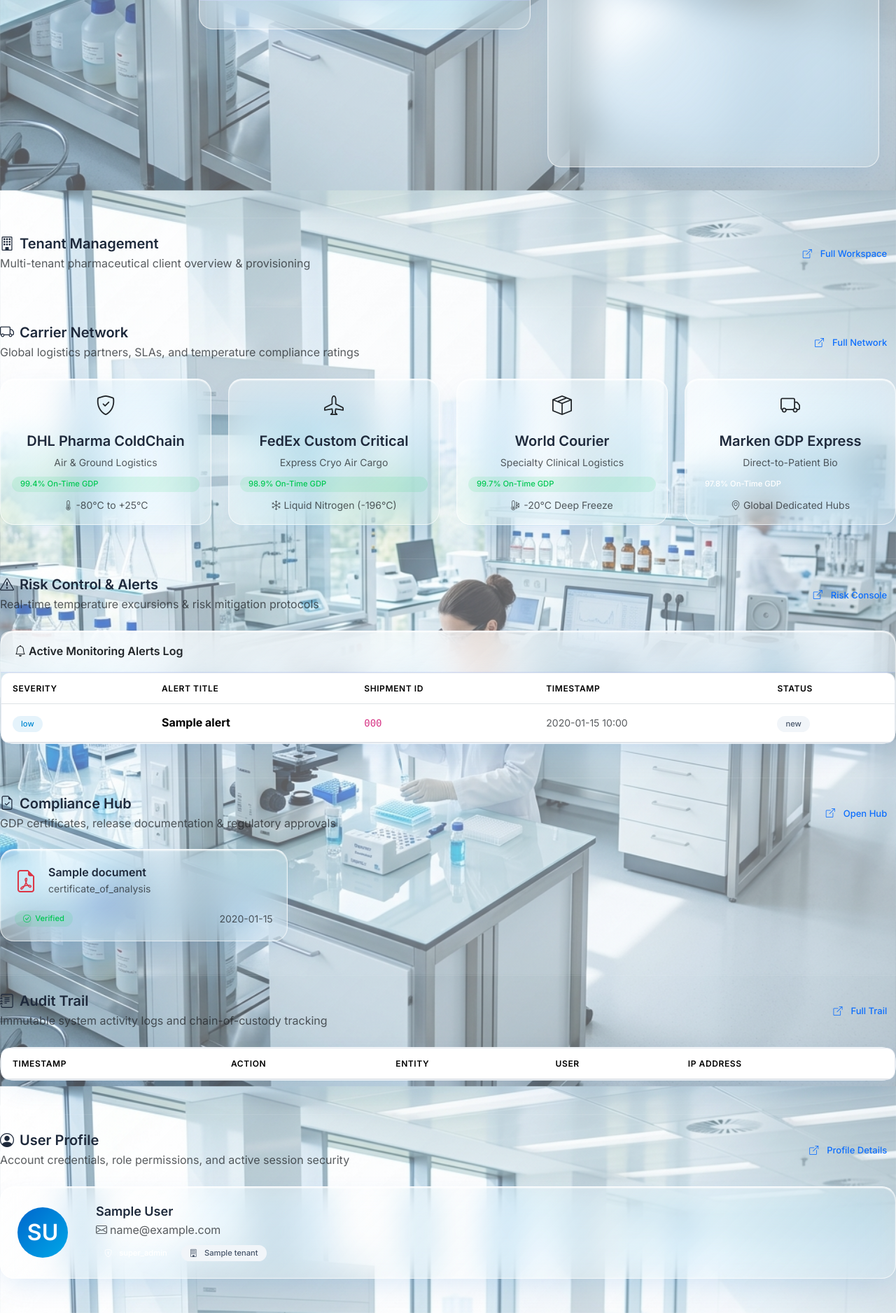
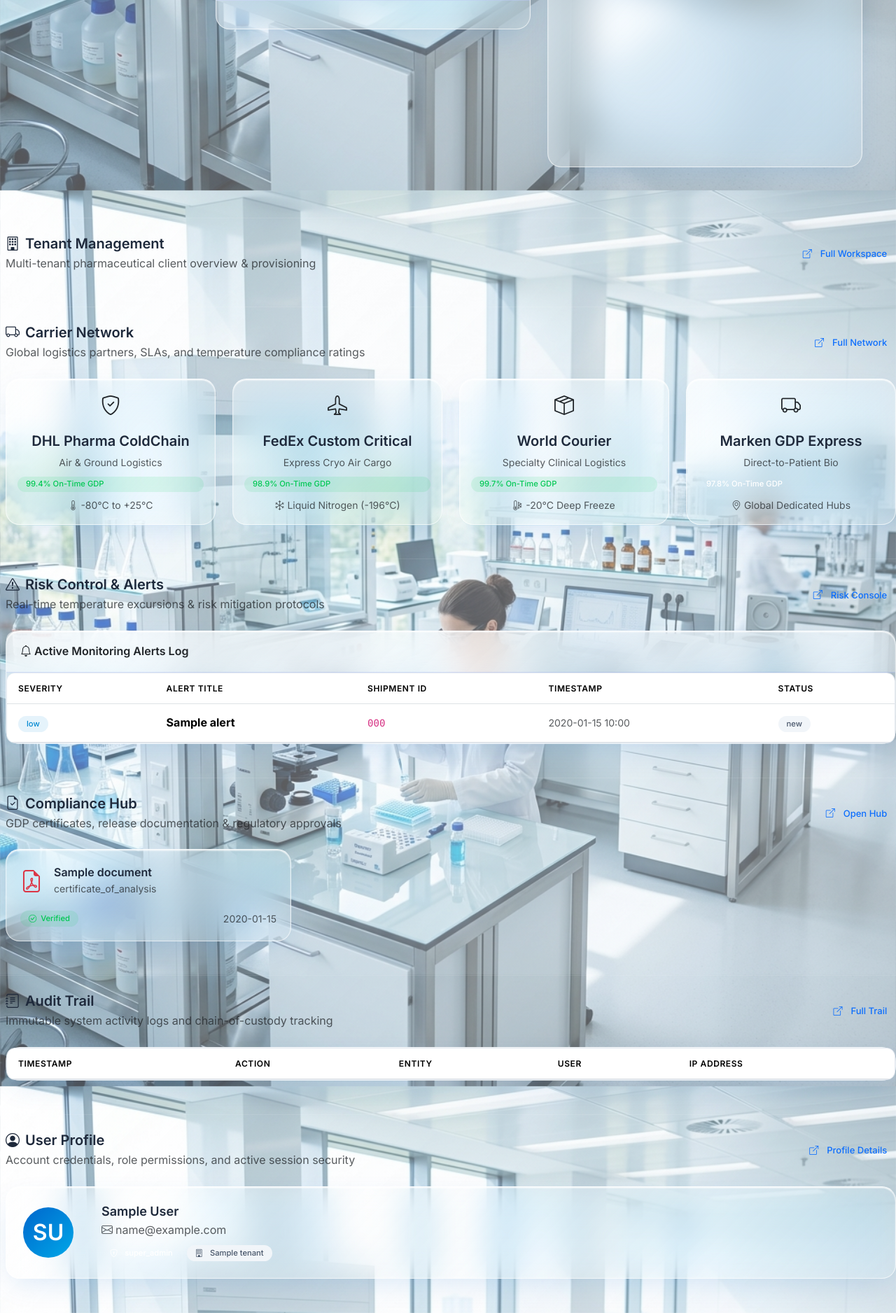
Before and after one commit to oeiaoeia/CryoLink, a Flask app: page /operations in a window 1280 px wide. Shown: the part 1008-2884 px from the top of the page at 70% size. Run offline with Flask 3, Linux system fonts and the light colour scheme; a user stored in the database is signed in; tables that the repository leaves empty hold one stand-in row (values such as "Sample post"); lists and menus that the app fills with data are empty.

Commit message:
Enforce strict margin and padding safety buffers on main-content and section headers to prevent sidebar overlap

```diff
--- a/static/css/style.css
+++ b/static/css/style.css
@@ -149,27 +149,31 @@ h4 { font-size: 1.125rem; }
     text-align: center;
 }
 
-/* Main Content Layout Containment */
+/* Main Content Layout Containment & Safety Buffers */
 .main-content {
-    margin-left: 260px;
-    width: calc(100% - 260px);
-    max-width: calc(100% - 260px);
+    margin-left: 260px !important;
+    width: calc(100% - 260px) !important;
+    max-width: calc(100% - 260px) !important;
     min-height: 100vh;
     display: flex;
     flex-direction: column;
-    box-sizing: border-box;
+    box-sizing: border-box !important;
+    padding-left: 1.5rem !important;
+    padding-right: 1.5rem !important;
     overflow-x: hidden;
     transition: all 0.3s cubic-bezier(0.16, 1, 0.3, 1);
 }
 
 body.sidebar-collapsed .sidebar {
-    transform: translateX(-100%);
+    transform: translateX(-100%) !important;
 }
 
 body.sidebar-collapsed .main-content {
-    margin-left: 0;
-    width: 100%;
-    max-width: 100%;
+    margin-left: 0 !important;
+    width: 100% !important;
+    max-width: 100% !important;
+    padding-left: 1.5rem !important;
+    padding-right: 1.5rem !important;
 }
 
 /* Top Navigation Bar */
--- a/templates/dashboard/operations.html
+++ b/templates/dashboard/operations.html
@@ -489,7 +489,7 @@ const shipmentsChart = new Chart(ctx, {
 </section>
 
 <!-- SECTION 2: TENANT MANAGEMENT -->
-<section id="sec-tenant-management" class="mb-5 pt-4 border-top border-white border-opacity-10" data-aos="fade-up">
+<section id="sec-tenant-management" class="mb-5 pt-4 ps-2 border-top border-white border-opacity-10" data-aos="fade-up">
     <div class="d-flex justify-content-between align-items-center mb-4">
         <div>
             <h3 class="mb-1"><i class="bi bi-building me-2"></i>Tenant Management</h3>
@@ -538,7 +538,7 @@ const shipmentsChart = new Chart(ctx, {
 </section>
 
 <!-- SECTION 3: CARRIER NETWORK -->
-<section id="sec-carrier-network" class="mb-5 pt-4 border-top border-white border-opacity-10" data-aos="fade-up">
+<section id="sec-carrier-network" class="mb-5 pt-4 ps-2 border-top border-white border-opacity-10" data-aos="fade-up">
     <div class="d-flex justify-content-between align-items-center mb-4">
         <div>
             <h3 class="mb-1"><i class="bi bi-truck me-2"></i>Carrier Network</h3>
@@ -590,7 +590,7 @@ const shipmentsChart = new Chart(ctx, {
 </section>
 
 <!-- SECTION 4: RISK CONTROL -->
-<section id="sec-risk-control" class="mb-5 pt-4 border-top border-white border-opacity-10" data-aos="fade-up">
+<section id="sec-risk-control" class="mb-5 pt-4 ps-2 border-top border-white border-opacity-10" data-aos="fade-up">
     <div class="d-flex justify-content-between align-items-center mb-4">
         <div>
             <h3 class="mb-1"><i class="bi bi-exclamation-triangle me-2"></i>Risk Control & Alerts</h3>
@@ -639,7 +639,7 @@ const shipmentsChart = new Chart(ctx, {
 </section>
 
 <!-- SECTION 5: COMPLIANCE HUB -->
-<section id="sec-compliance-hub" class="mb-5 pt-4 border-top border-white border-opacity-10" data-aos="fade-up">
+<section id="sec-compliance-hub" class="mb-5 pt-4 ps-2 border-top border-white border-opacity-10" data-aos="fade-up">
     <div class="d-flex justify-content-between align-items-center mb-4">
         <div>
             <h3 class="mb-1"><i class="bi bi-file-earmark-check me-2"></i>Compliance Hub</h3>
@@ -674,7 +674,7 @@ const shipmentsChart = new Chart(ctx, {
 </section>
 
 <!-- SECTION 6: AUDIT TRAIL -->
-<section id="sec-audit-log" class="mb-5 pt-4 border-top border-white border-opacity-10" data-aos="fade-up">
+<section id="sec-audit-log" class="mb-5 pt-4 ps-2 border-top border-white border-opacity-10" data-aos="fade-up">
     <div class="d-flex justify-content-between align-items-center mb-4">
         <div>
             <h3 class="mb-1"><i class="bi bi-journal-text me-2"></i>Audit Trail</h3>
@@ -716,7 +716,7 @@ const shipmentsChart = new Chart(ctx, {
 </section>
 
 <!-- SECTION 7: PROFILE -->
-<section id="sec-profile" class="mb-5 pt-4 border-top border-white border-opacity-10" data-aos="fade-up">
+<section id="sec-profile" class="mb-5 pt-4 ps-2 border-top border-white border-opacity-10" data-aos="fade-up">
     <div class="d-flex justify-content-between align-items-center mb-4">
         <div>
             <h3 class="mb-1"><i class="bi bi-person-circle me-2"></i>User Profile</h3>
@@ -749,7 +749,7 @@ const shipmentsChart = new Chart(ctx, {
 </section>
 
 <!-- SECTION 8: SETTINGS -->
-<section id="sec-settings" class="mb-5 pt-4 border-top border-white border-opacity-10" data-aos="fade-up">
+<section id="sec-settings" class="mb-5 pt-4 ps-2 border-top border-white border-opacity-10" data-aos="fade-up">
     <div class="d-flex justify-content-between align-items-center mb-4">
         <div>
             <h3 class="mb-1"><i class="bi bi-gear me-2"></i>Platform Settings</h3>
```
